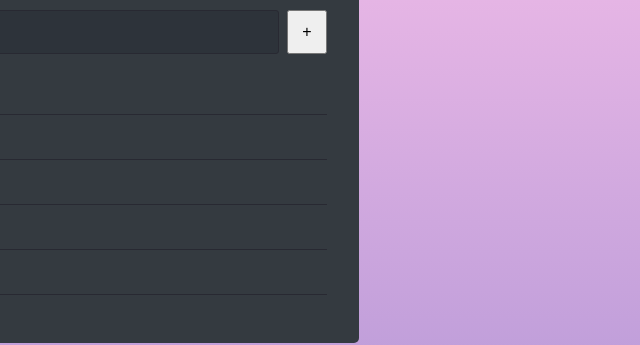
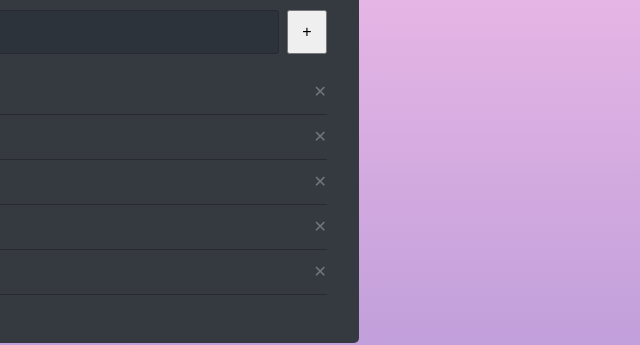
Before and after one commit to jcsamoyed/hexschool-js-basic-todo-list, a website built with webpack: page dist/index.html in a window 1280 px wide. Shown: the part 209-554 px from the top of the page, 633-1273 px from the left. Built offline with nearby package versions, Linux system fonts and the light colour scheme.

Commit message:
feat: Add remove todo function

```diff
--- a/src/scss/_index.scss
+++ b/src/scss/_index.scss
@@ -64,3 +64,7 @@ body {
     flex-grow: 1;
   }
 }
+.card__del-btn {
+  opacity: 0.3;
+  cursor: pointer;
+}
--- a/src/todoList.js
+++ b/src/todoList.js
@@ -1,5 +1,6 @@
 const todo = document.querySelector(".card__input");
 const addBtn = document.querySelector(".card__add-btn");
+const list = document.querySelector(".card__list");
 
 let data = [
   {
@@ -24,6 +25,22 @@ let data = [
   },
 ];
 
+function renderData() {
+  let str = "";
+  data.forEach(function (item, index) {
+    str += `
+    <li>
+      <input id="checkbox${item.id}" type="checkbox" />
+      <label for="checkbox${item.id}">${item.content}</label>
+      <div data-num="${index}" class="card__del-btn">✕</div>
+    </li>
+  `;
+  });
+
+  list.innerHTML = str;
+}
+renderData();
+
 addBtn.addEventListener("click", function () {
   if (!todo.value) {
     return;
@@ -36,18 +53,10 @@ addBtn.addEventListener("click", function () {
   todo.value = "";
 });
 
-function renderData() {
-  let str = "";
-  data.forEach(function (item) {
-    str += `
-    <li>
-      <input id="checkbox${item.id}" type="checkbox" />
-      <label for="checkbox${item.id}">${item.content}</label>
-    </li>
-  `;
-  });
-
-  const list = document.querySelector(".card__list");
-  list.innerHTML = str;
-}
-renderData();
+list.addEventListener("click", function (e) {
+  if (e.target.getAttribute("class") == "card__del-btn") {
+    let num = e.target.getAttribute("data-num");
+    data.splice(num, 1);
+    renderData();
+  }
+});
```
Also changed, not shown: dist/index.html.
